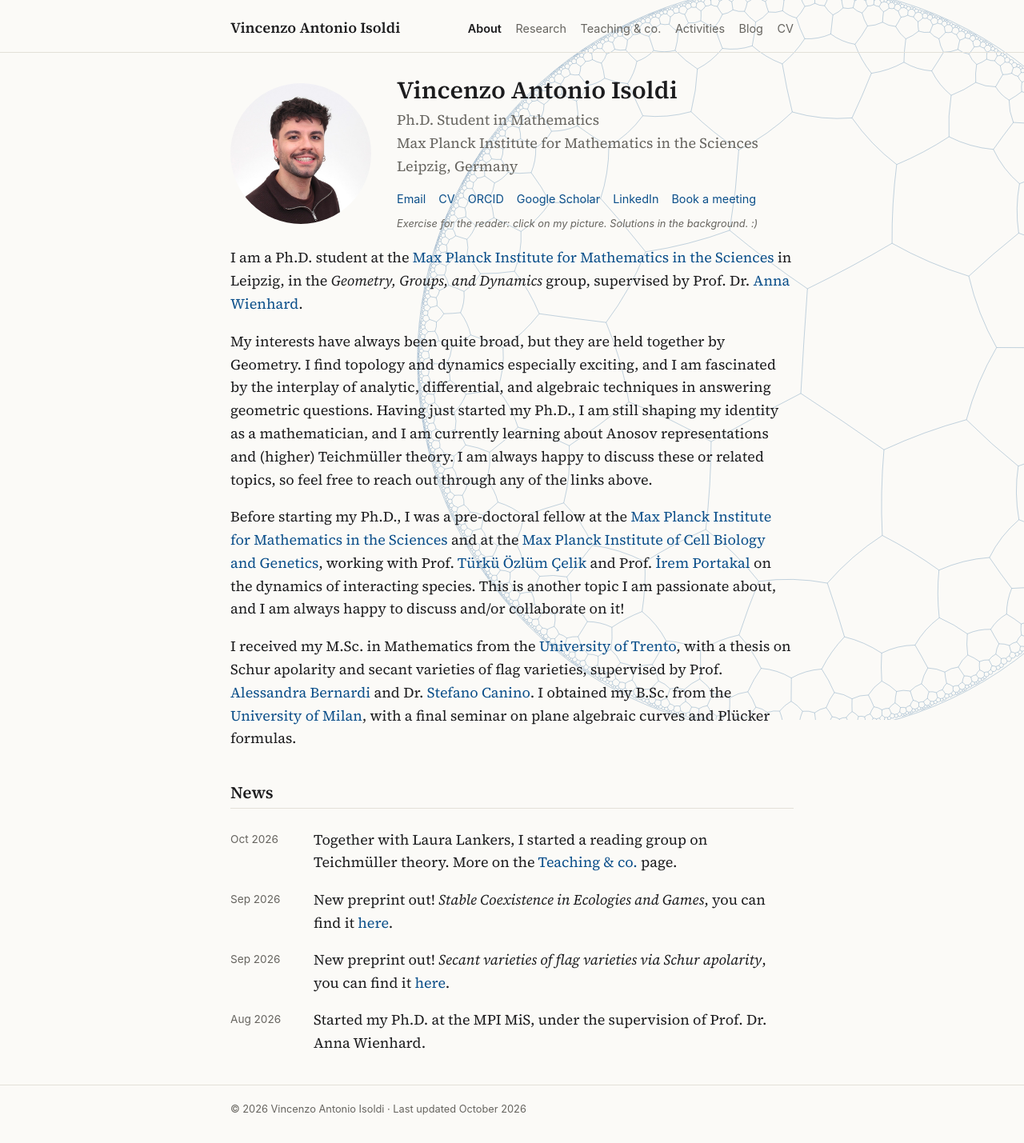
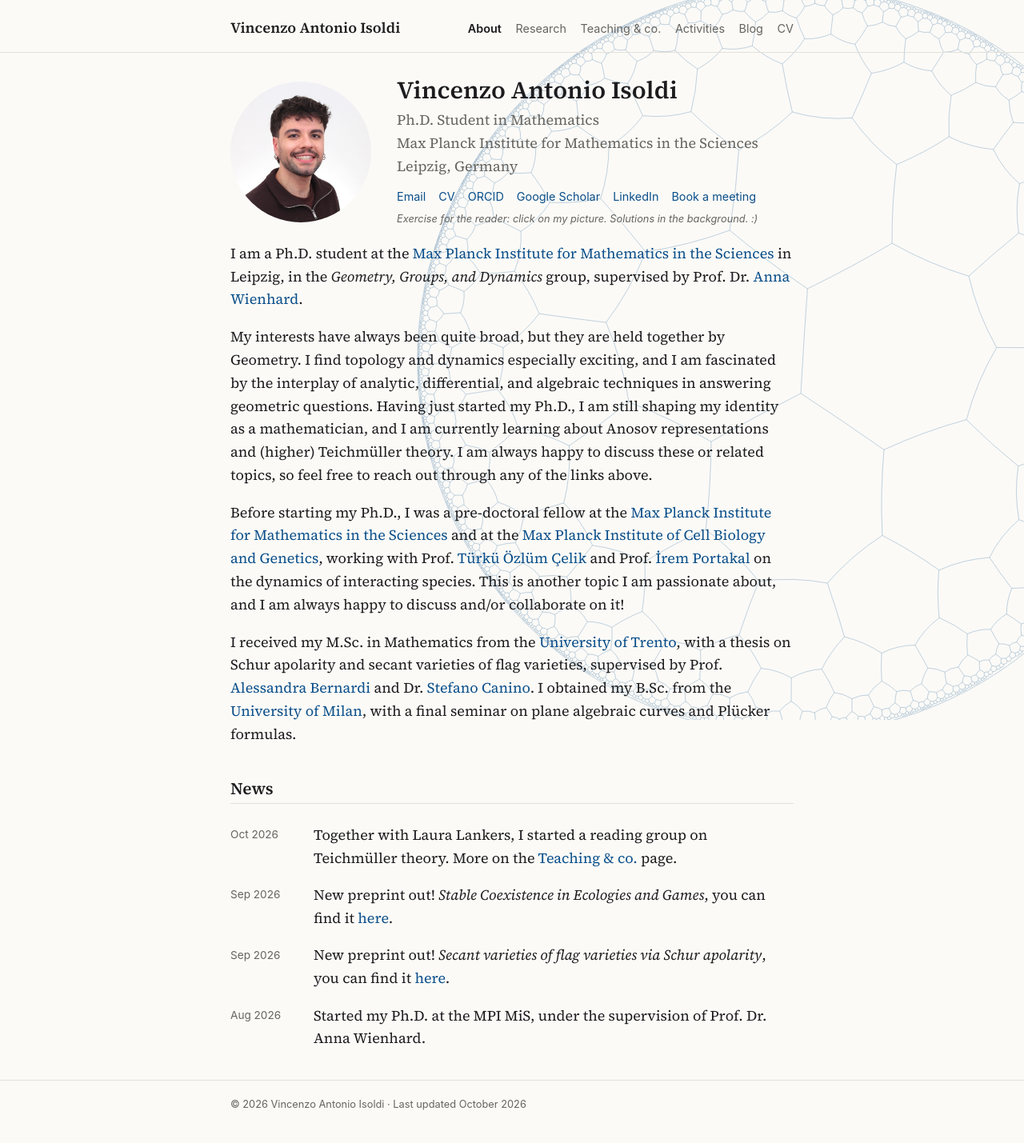
Before and after one commit to vincenzoisoldia/vincenzoisoldia.github.io, a Jekyll site: the page built from index.md, in a window 1280 px wide. Shown: the whole page at 80% size. Built offline with Jekyll 4.4.1, drawn with Linux system fonts in a browser that asks for light colours.

Commit message:
Update style.css

```diff
--- a/assets/css/style.css
+++ b/assets/css/style.css
@@ -164,7 +164,7 @@ main.wrap > :last-child > :last-child { margin-bottom: 0; }
 .intro-role a { color: inherit; }
 .intro-role a:hover { color: var(--accent); }
 .intro-hint {
-  margin: 0.6rem 0 0;
+  margin: 0.45rem 0 0;
   color: var(--muted);
   font-family: var(--sans);
   font-size: 0.8rem;
@@ -174,7 +174,7 @@ main.wrap > :last-child > :last-child { margin-bottom: 0; }
   display: flex;
   flex-wrap: wrap;
   gap: 0.35rem 1rem;
-  margin: 0.9rem 0 0;
+  margin: 0.7rem 0 0;
   padding: 0;
   list-style: none;
   font-family: var(--sans);
```
